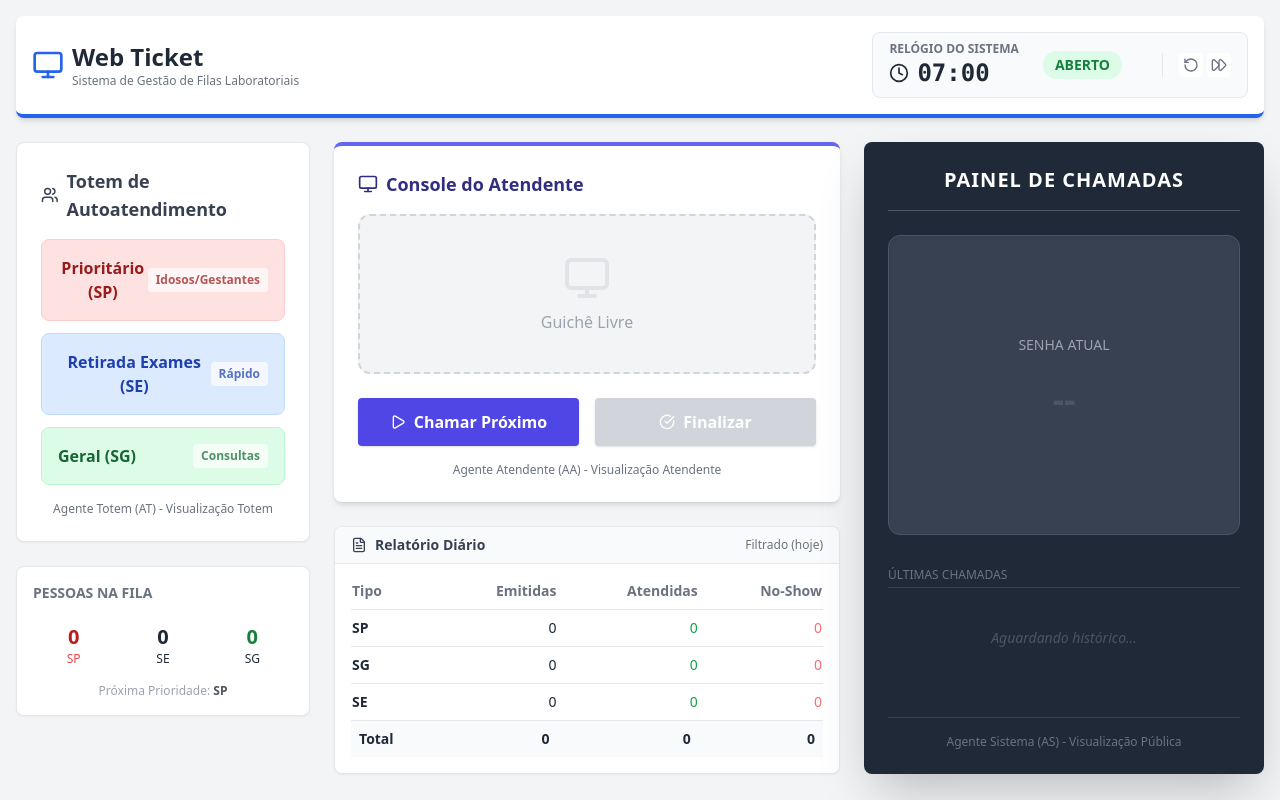
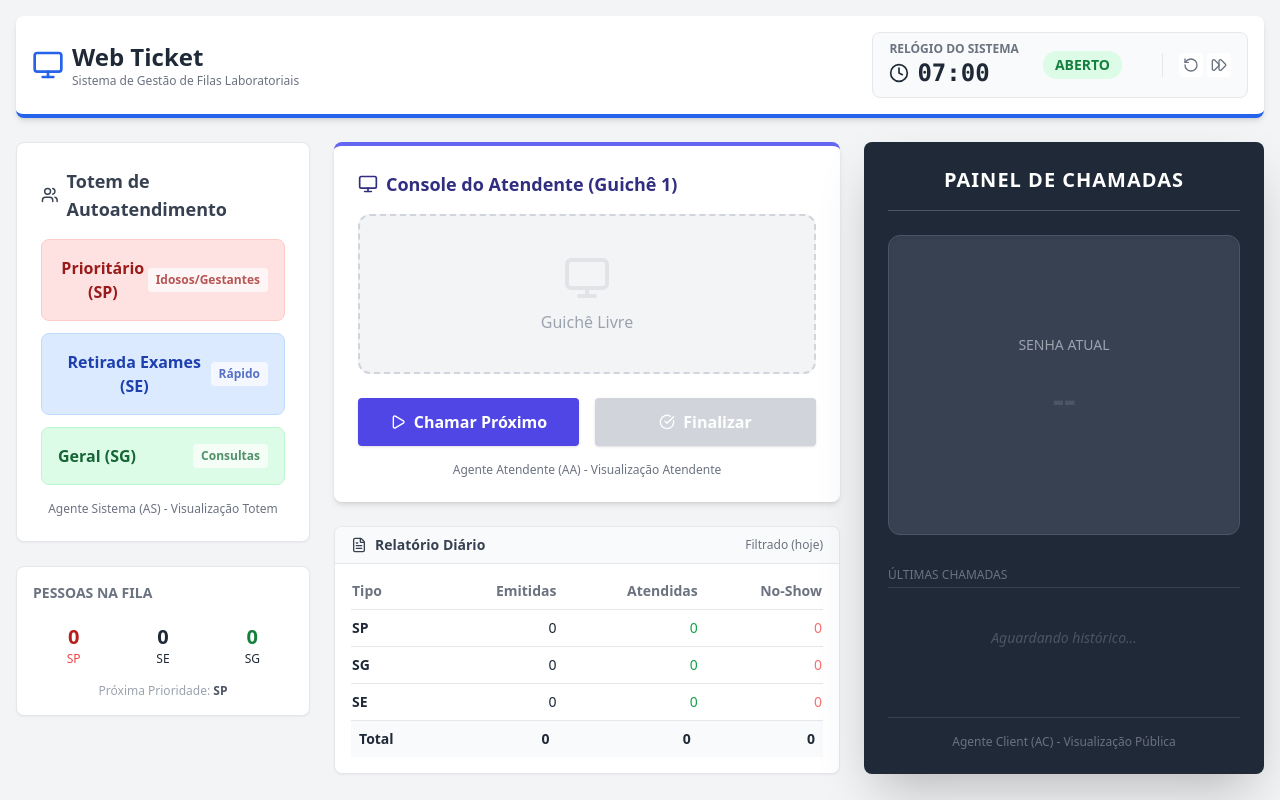
Before and after one commit to lmm3/web_ticket, a React (Vite) app: page / in a window 1280 px wide. Shown: the top 800 px of the page. Built offline with nearby package versions, Linux system fonts and the light colour scheme.

Commit message:
fix: fixed agents names

```diff
--- a/src/components/AttendantConsole/AttendantConsole.jsx
+++ b/src/components/AttendantConsole/AttendantConsole.jsx
@@ -13,7 +13,7 @@ function AttendantConsole({ currentTicket, onCallNext, onFinish, isExpedienteOpe
   return (
     <div className="bg-white p-6 rounded-lg shadow-md border-t-4 border-indigo-500">
       <h2 className="text-lg font-bold mb-4 flex items-center gap-2 text-indigo-900">
-        <Monitor className="w-5 h-5" /> Console do Atendente
+        <Monitor className="w-5 h-5" /> Console do Atendente (Guichê 1)
       </h2>
 
       {/* Display do Guichê */}
--- a/src/components/PublicPanel/PublicPanel.jsx
+++ b/src/components/PublicPanel/PublicPanel.jsx
@@ -56,7 +56,7 @@ function PublicPanel({ history = [] }) {
       </div>
 
       <div className="mt-auto pt-4 border-t border-gray-700 text-center">
-         <p className="text-xs text-gray-500">Agente Sistema (AS) - Visualização Pública</p>
+         <p className="text-xs text-gray-500">Agente Client (AC) - Visualização Pública</p>
       </div>
     </div>
   );
--- a/src/components/Totem/Totem.jsx
+++ b/src/components/Totem/Totem.jsx
@@ -25,7 +25,7 @@ function Totem({ onIssueTicket, queues, isHighPriorityTurn, nextCommonType}) {
           <TicketButton type="SG" label="Geral" sub="Consultas" color="green" onClick={() => onIssueTicket('SG')} />
         </div>
         <div className="mt-auto pt-4 border-gray-700 text-center">
-          <p className="text-xs text-gray-500">Agente Totem (AT) - Visualização Totem</p>
+          <p className="text-xs text-gray-500">Agente Sistema (AS) - Visualização Totem</p>
         </div>
       </div>
 
```
